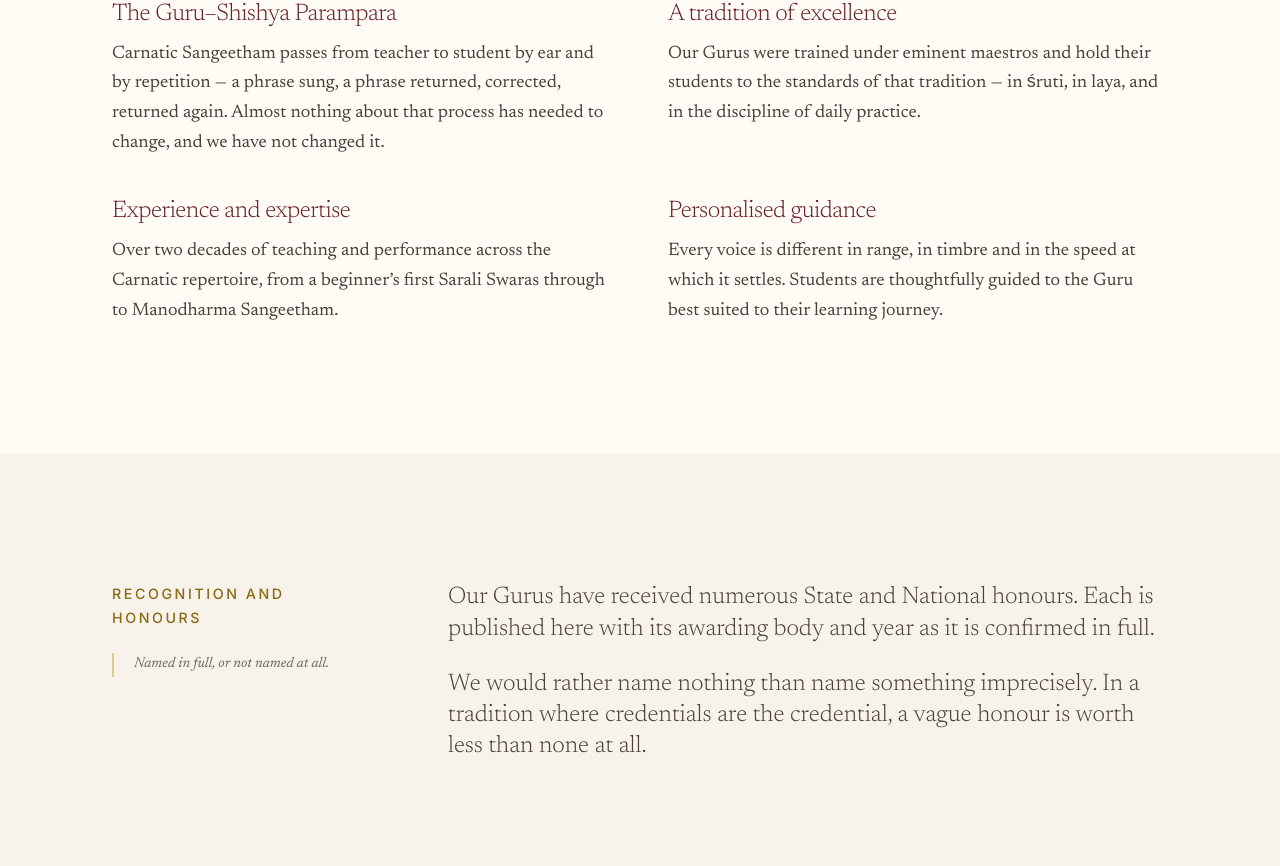
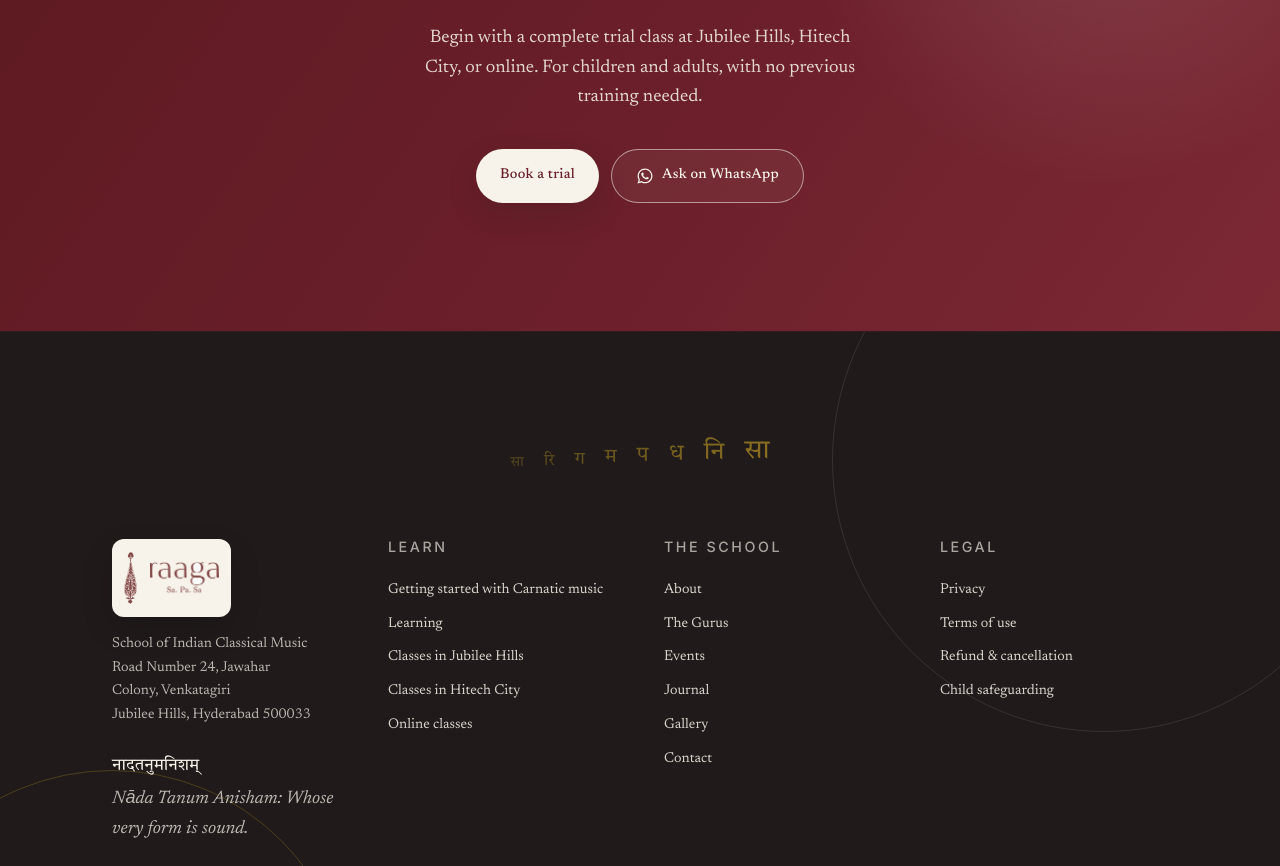
Before and after one commit to himacharan128/theraaga-web, a Next.js app: page /gurus in a window 1280 px wide. Shown: the part 2714-3580 px from the top of the page. Built offline with nearby package versions, Linux system fonts and the light colour scheme.

Commit message:
Remove 'How we teach' and 'Recognition and honours' from /gurus
The owner asked for both to go. The honours section only promised content
that does not exist yet, and the teaching principles repeated what the
rest of the page and /about already say.

```diff
--- a/src/app/(site)/gurus/page.tsx
+++ b/src/app/(site)/gurus/page.tsx
@@ -2,14 +2,11 @@ import type { Metadata } from 'next'
 import { PageHero } from '@/components/layout/PageHero'
 import { Section } from '@/components/layout/Section'
 import { FinalCta } from '@/components/sections/FinalCta'
-import { SwaraDivider } from '@/components/ui/Ornament'
-import { StickyAside } from '@/components/layout/Editorial'
 import { BreadcrumbSchema } from '@/components/seo/BreadcrumbSchema'
 import {
   getGurusIntro,
   getLineageReferences,
   getScholarlyWorks,
-  getTeachingPrinciples,
 } from '@/data/content'
 import { defaultOgImages } from '@/lib/og-image'
 
@@ -46,7 +43,6 @@ export const metadata: Metadata = {
  */
 export default async function GurusPage() {
   const intro = await getGurusIntro()
-  const principles = await getTeachingPrinciples()
   const lineage = await getLineageReferences()
   const works = await getScholarlyWorks()
 
@@ -145,47 +141,6 @@ export default async function GurusPage() {
         </ul>
       </Section>
 
-      <Section
-        id="principles"
-        eyebrow="How we teach"
-        tone="surface"
-        renderIf={principles.length > 0}
-      >
-        <ul className="grid gap-x-14 gap-y-10 md:grid-cols-2">
-          {principles.map((p, i) => (
-            <li key={p.order}>
-              {i > 0 && (
-                <div className="mb-8 md:hidden">
-                  <SwaraDivider index={i} />
-                </div>
-              )}
-              <h2 className="text-[length:var(--text-step-1)] font-[400] leading-[var(--lh-snug)] text-accent">
-                {p.title}
-              </h2>
-              <p className="u-measure mt-3 text-text-secondary">{p.body}</p>
-            </li>
-          ))}
-        </ul>
-      </Section>
-
-      <Section id="recognition">
-        <StickyAside
-          label="Recognition and honours"
-          aside={<p>Named in full, or not named at all.</p>}
-        >
-          <p>
-            Our Gurus have received numerous State and National honours. Each is
-            published here with its awarding body and year as it is confirmed in
-            full.
-          </p>
-          <p>
-            We would rather name nothing than name something imprecisely. In a
-            tradition where credentials are the credential, a vague honour is
-            worth less than none at all.
-          </p>
-        </StickyAside>
-      </Section>
-
       <FinalCta />
     </>
   )
```
